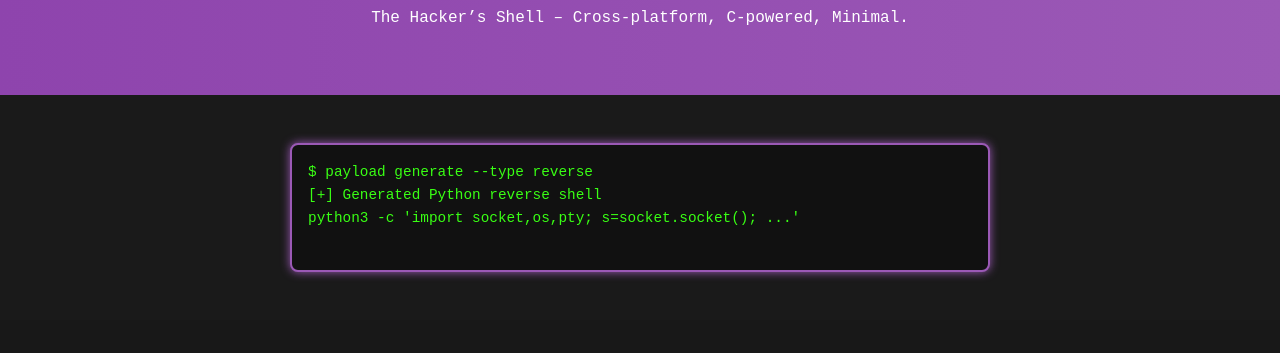
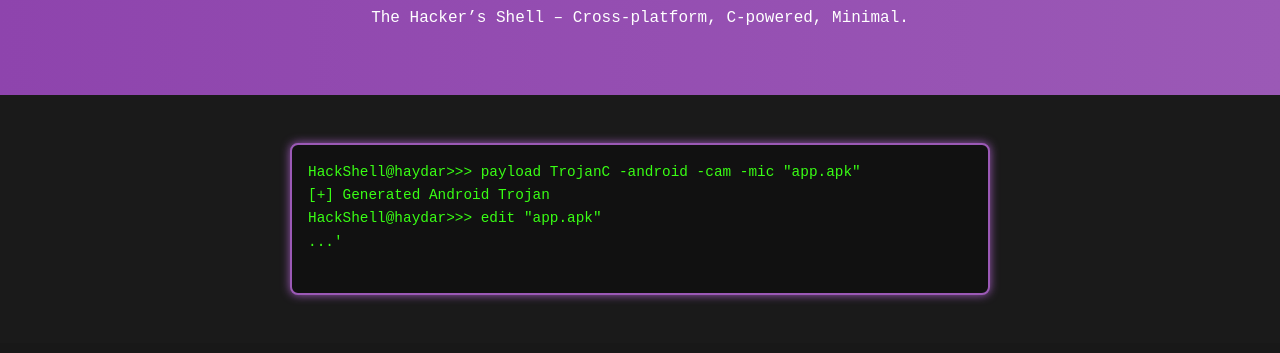
Before and after one commit to alihaydarmavi/HackShell, a plain HTML site: page docs/index.html in a window 1280 px wide. Shown: the part 151-504 px from the top of the page. Drawn offline with Linux system fonts and the light colour scheme.

Commit message:
Update index.html

```diff
--- a/docs/index.html
+++ b/docs/index.html
@@ -15,9 +15,10 @@
   <section class="hero">
     <div class="terminal">
       <pre>
-$ payload generate --type reverse
-[+] Generated Python reverse shell
-python3 -c 'import socket,os,pty; s=socket.socket(); ...'
+HackShell@haydar>>> payload TrojanC -android -cam -mic "app.apk"
+[+] Generated Android Trojan
+HackShell@haydar>>> edit "app.apk"
+...'
       </pre>
     </div>
   </section>
```
